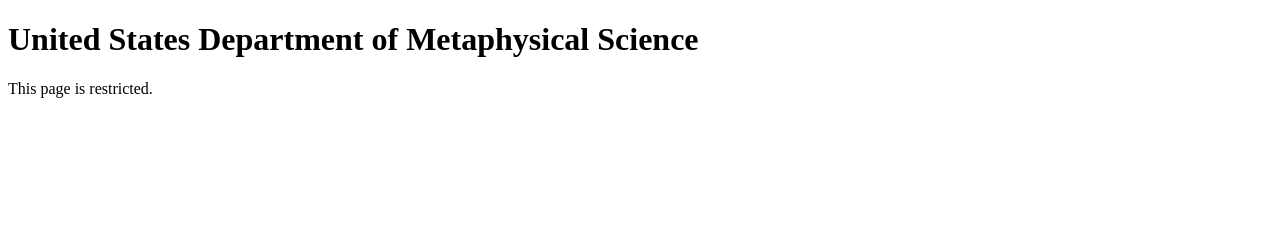
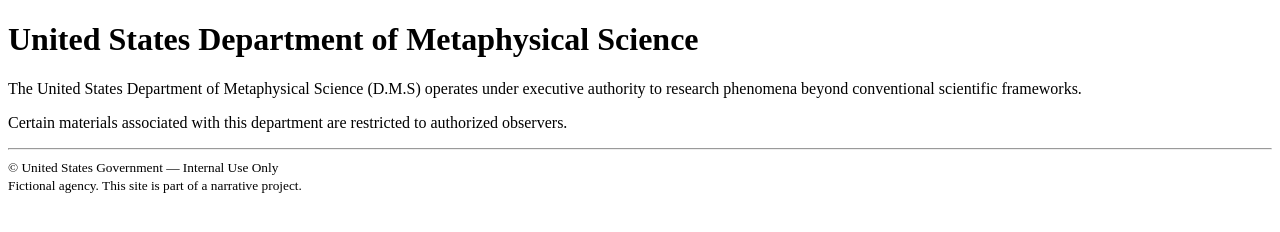
Before and after one commit to 12be1/D.M.S-Terminal, a plain HTML site: page index.html in a window 1280 px wide. Drawn offline with Linux system fonts and the light colour scheme.

Commit message:
Update index.html

```diff
--- a/index.html
+++ b/index.html
@@ -1,10 +1,28 @@
 <!DOCTYPE html>
 <html>
 <head>
-  <title>D.M.S</title>
+  <title>United States Department of Metaphysical Science</title>
+  <meta charset="utf-8">
 </head>
 <body>
   <h1>United States Department of Metaphysical Science</h1>
-  <p>This page is restricted.</p>
+
+  <p>
+    The United States Department of Metaphysical Science (D.M.S)
+    operates under executive authority to research phenomena
+    beyond conventional scientific frameworks.
+  </p>
+
+  <p>
+    Certain materials associated with this department are restricted
+    to authorized observers.
+  </p>
+
+  <hr>
+
+  <small>
+    © United States Government — Internal Use Only<br>
+    Fictional agency. This site is part of a narrative project.
+  </small>
 </body>
 </html>
```
